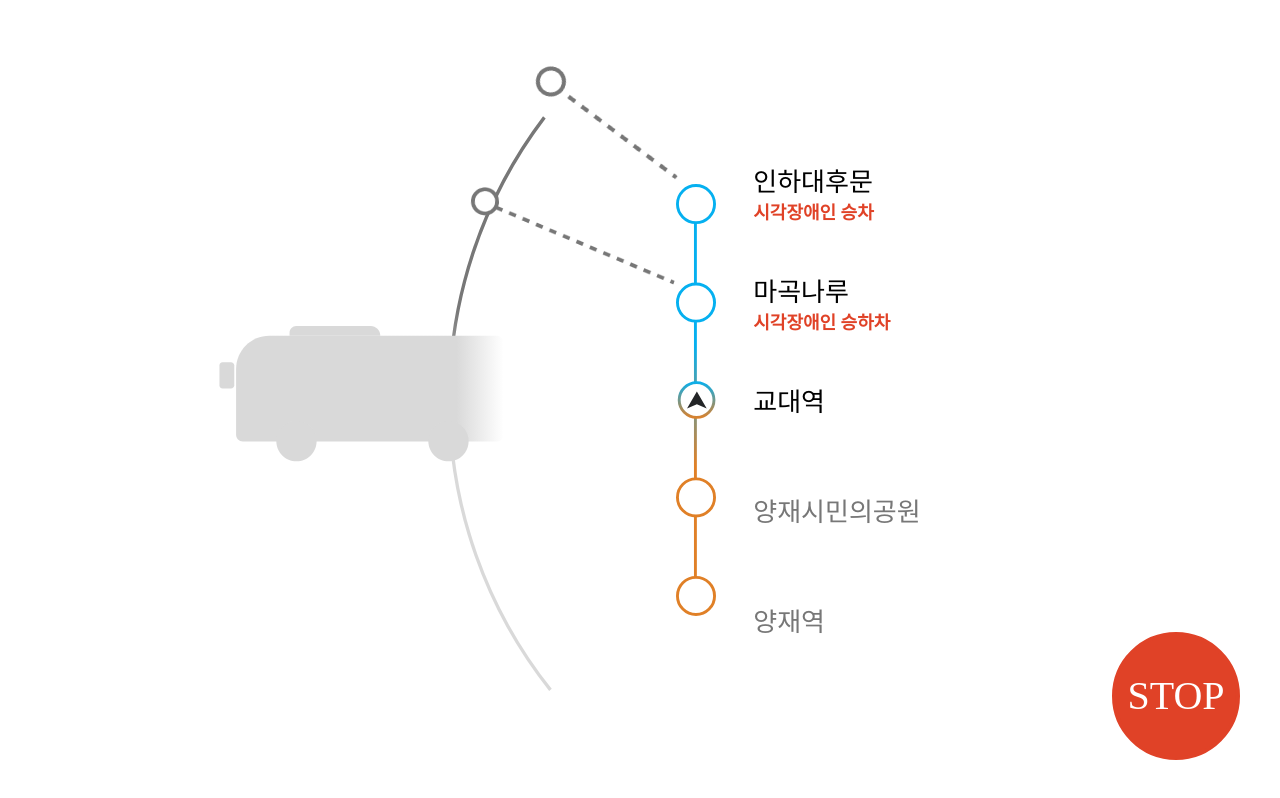
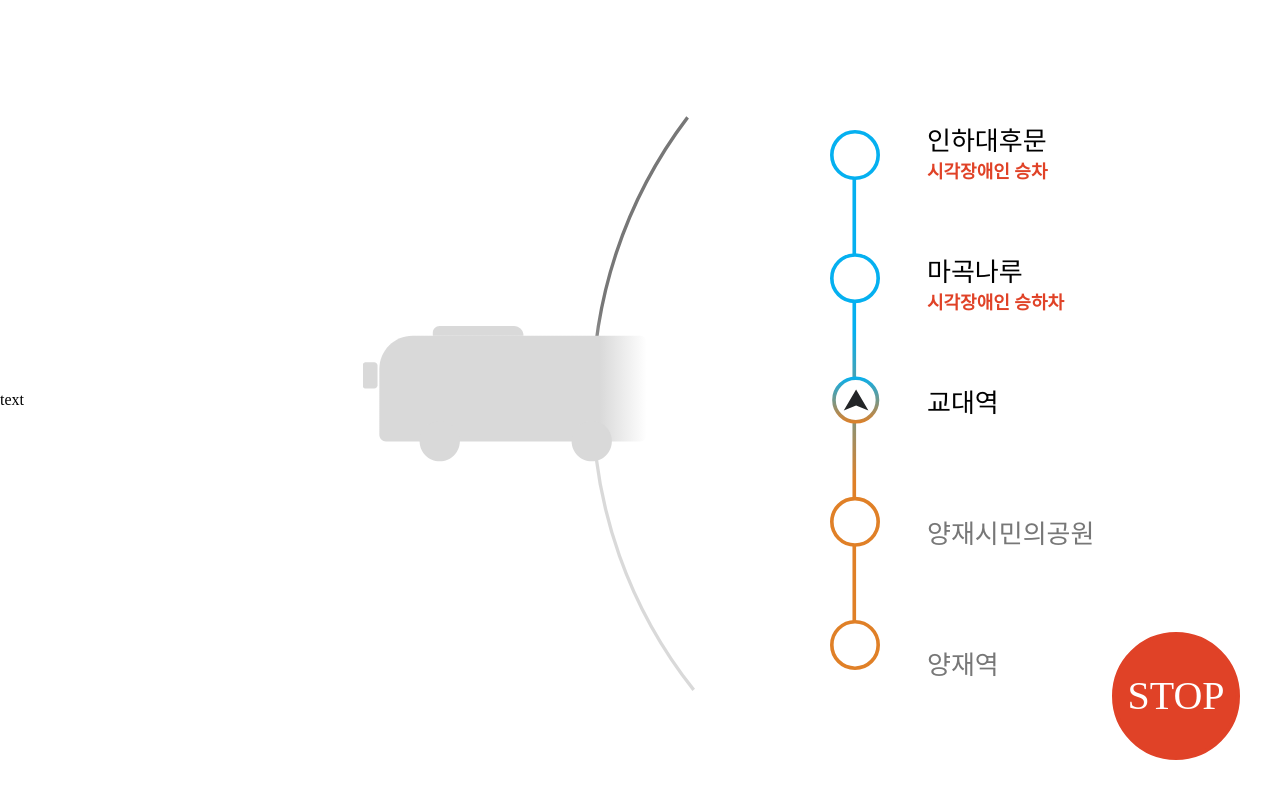
Before and after one commit to V-rainstorming/FE-Station-for-Blind, a React (Create React App) app: page / in a window 1280 px wide. Built offline with nearby package versions, Linux system fonts and the light colour scheme.

Commit message:
modify layout to add a new layout that points blind people who are in front of bus or back.

```diff
--- a/src/App.js
+++ b/src/App.js
@@ -1,8 +1,6 @@
 import { BrowserRouter as Router, Routes, Route } from 'react-router-dom';
 import BusTerminal from './routes/BusTerminal';
-import ControlSystem from './routes/ControlSystem';
 import { createGlobalStyle } from 'styled-components';
-import SelectMode from './routes/SelectMode';
 
 const GlobalStyle = createGlobalStyle`
   body {
--- a/src/routes/BusTerminal.jsx
+++ b/src/routes/BusTerminal.jsx
@@ -4,51 +4,33 @@ import BtnStop from '../components/BtnStop';
 
 import bus_background from '../assets/BusBackground.svg';
 import bus_routes from '../assets/BusRoutes.svg';
-import line_upper from '../assets/line_top.png';
-import line_lower from '../assets/line_bottom.png';
 import { useState } from 'react';
 
 const Container = styled.div`
-    width: 100%;
-    height: 100%;
+    width: 100vw;
+    height: 100vh;
+    display: flex;
+    justify-content: space-between;
+    align-items: center;
 `;
 
 const MainLayout = styled.div`
     display: flex;
-    margin: 0 auto;
     align-items: center;
     justify-content: center;
-    width: 100%;
+    position: relative;
 `;
 
 const BusImg = styled.img`
-    position: fixed;
-    left: 50%;
+    width: 935px;
+    position: absolute;
+    left: 0;
     top: 50%;
-    width: 935px;
-    transform: translate(-45%, -50%);
+    transform: translate(-50%, -50%);
 `;
 const RouteImg = styled.img`
-    position: fixed;
-    left: 50%;
-    top: 50%;
     height: 54%;
-    transform: translate(90%, -50%);
-`;
-const LineUpper = styled.img`
-    width: 165px;
-    position: fixed;
-    top: 6%;
-    left: 50%;
-    transform: translateX(-70%) rotate(18deg);
-    ${props => !(props.$getOn || props.$getOff) && 'display: none;'}
-`;
-const LineLower = styled.img`
-    width: 210px;
-    position: fixed;
-    top: 18%;
-    transform: translateX(-32%) rotate(5deg);
-    ${props => !(props.$getOn || props.$getOff) && 'display: none;'}
+    width: 50px;
 `;
 
 const Routes = styled.div`
@@ -56,17 +38,13 @@ const Routes = styled.div`
     flex-direction: column;
     justify-content: center;
     align-items: left;
-    position: fixed;
-    top: 50%;
-    left: 50%;
-    transform: translate(20%, -50%);
-    width: 30%;
+    width: 400px;
 `;
 const RouteName = styled.div`
     font-size: 26px;
     font-weight: 400;
     font-family: Pretendard;
-    padding: 9.5%;
+    padding: 47px;
     position: relative;
     color: ${props => props.$prev ? '#777' : 'black'};
     & > p {
@@ -86,11 +64,10 @@ function BusTerminal() {
 
     return (
         <Container>
+            <div><p>text</p></div>
             <MainLayout>
                 <BusImg src={bus_background}/>
                 <RouteImg src={bus_routes}/>
-                <LineUpper src={line_upper} $getOn={getOnRoute[idx+2]} $getOff={getOffRoute[idx+2]}/>
-                <LineLower src={line_lower} $getOn={getOnRoute[idx+1]} $getOff={getOffRoute[idx+1]}/>
                 <Routes>
                     <RouteName $prev={false}>{routeNames[idx+2]}{(getOnRoute[idx+2] || getOffRoute[idx+2]) && (<p>시각장애인 {getOnRoute[idx+2] && '승'}{getOffRoute[idx+2] && '하'}차</p>)}</RouteName>
                     <RouteName $prev={false}>{routeNames[idx+1]}{(getOnRoute[idx+1] || getOffRoute[idx+1]) && (<p>시각장애인 {getOnRoute[idx+1] && '승'}{getOffRoute[idx+1] && '하'}차</p>)}</RouteName>
```
